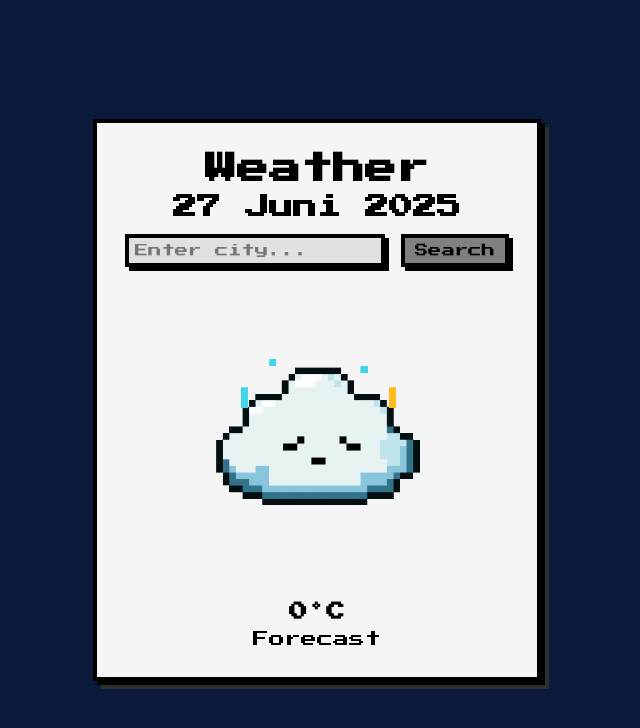
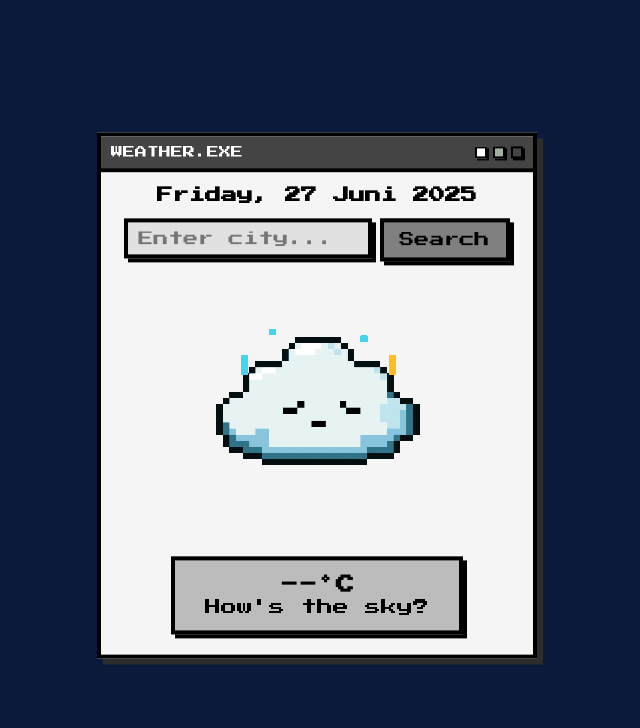
Before and after one commit to ahmadalfnsyh/WorkShop_Tugas_3-, a plain HTML site: page index.html in a window 1280 px wide. Shown: the whole page, without its empty margins (323-963 px from the left). Drawn offline with Linux system fonts and the light colour scheme.

Commit message:
update ui

```diff
--- a/index.html
+++ b/index.html
@@ -10,21 +10,37 @@
 </head>
 
 <body>
+  <div class="window">
+    <div class="title-bar">
+      <span>Weather.exe</span>
+      <div class="window-controls">
+        <div class="dot red"></div>
+        <div class="dot yellow"></div>
+        <div class="dot green"></div>
+      </div>
+    </div>
+
     <div class="container">
-    <h1>Weather</h1>
       <h2 id="date">Date</h2>
 
-    <div class="search-box">
+      <div class="row-box">
+        <div class="search-row">
           <input type="text" id="city-input" placeholder="Enter city..." />
           <button onclick="getWeather()">Search</button>
         </div>
+      </div>
 
       <div class="weather-display">
-      <img id="weather-icon"src="assets/cloudy.gif" alt="Default weather icon"/>
-      <h3 id="temp">0°C</h3>
-      <p id="description">Forecast</p>
+        <img id="weather-icon" src="assets/cloudy.gif" alt="Default weather icon"/>
+          <div class="label-box">
+            <h3 id="temp">--°C</h3>
+            <p id="description">How's the sky?</p>
           </div>
         </div>
+    </div>
+  </div>
+</body>
+
 
   <script src="script.js"></script>
 </body>
--- a/script.js
+++ b/script.js
@@ -64,9 +64,12 @@ function capitalize(text) {
 
 function updateDate() {
   const today = new Date();
+   const days = ["Sunday", "Monday", "Tuesday", "Wednesday", "Thursday", "Friday", "Saturday"];
+  const dayName = days[today.getDay()];
+
   const options = { day: 'numeric', month: 'long', year: 'numeric' };
   const formattedDate = today.toLocaleDateString('id-ID', options);
-  document.getElementById('date').innerText = formattedDate;
+  document.getElementById('date').innerText = `${dayName}, ${formattedDate}`;
 }
 
 updateDate();
--- a/styles.css
+++ b/styles.css
@@ -1,3 +1,7 @@
+* {
+    box-sizing: border-box;
+}
+
 body {
     background-color: grey;
     font-family: 'Press Start 2P', cursive;
@@ -8,6 +12,7 @@ body {
     justify-content: center;
     align-items: center;
     height: 100vh;
+    image-rendering: pixelated;
 }
 
 body.day {
@@ -18,35 +23,64 @@ body.night {
   background-color: #0b1a3a;
 }
 
-
 .container {
     background: whitesmoke;
-    width: 400px;
-    padding: 20px;
+    width: 100%;
+    padding: 10px;
     position: relative;
-    box-shadow: 4px 4px 0 #000, 8px 8px 0 #2d2d2d; /* Pixel border effect */
-    border: 4px solid #000;;
+    box-shadow: none;
+    border: none;
+    margin: 0;
+}
+
+.container h1:first-child {
+    margin-top: 0;
 }
 
 h1, h2, h3, p {
-    margin: 10px 0;
+    margin: 6px 0;
 }
 
+#date {
+  font-size: 16px; /* atur sesuai keinginan */
+  color: black;
+  margin-top: 5px;
+  margin-bottom: 15px;
+}
+
+
 .search-box {
-    margin: 15px 0;
+    margin: 20px 0;
+}
+
+.search-row {
+  display: flex;
+  justify-content: center;
+  gap: 8px;
+  width: 100%;
 }
 
 input {
-    padding: 6px;
+    padding: 10px;
+    height: 40px;
     font-family: 'Press Start 2P', cursive;
+    font-size: 15px;
     width: 60%;
     border: 4px solid #000;
     background: #e1e1e1;
     box-shadow: 4px 4px 0 #000;
 }
 
+.search-row {
+  display: flex;
+  justify-content: center;
+  gap: 8px;
+  width: 100%;
+}
+
 button {
-    padding: 6px 10px;
+    padding: 10px 16px;
+    font-size: 15px;
     font-family: 'Press Start 2P', cursive;
     background: grey        ;
     color: #000;
@@ -61,10 +95,84 @@ button:hover {
 
 .weather-display img {
     width: 300px;
-    height: 300px;
-    margin-top: 10px;
+    height: 280px;
+    margin-top: 5px;
 }
 
 .weather-display h2 {
     font-size: 24px;
 }
+
+.window {
+  border: 4px solid #000;
+  width: 440px;
+  background-color: white;
+  box-shadow: 6px 6px 0 #2d2d2d;
+  padding: 0;
+}
+
+.title-bar {
+  background-color: #444;
+  color: white;
+  display: flex;
+  justify-content: space-between;
+  align-items: center;
+  padding: 10px;
+  font-size: 12px;
+  text-transform: uppercase;
+  border-bottom: 4px solid #000;
+}
+
+.window-controls {
+  display: flex;
+  gap: 6px;
+}
+
+.dot {
+  width: 12px;
+  height: 12px;
+  border: 2px solid #000;
+  box-shadow: 2px 2px 0 #000;
+  image-rendering: pixelated;
+  box-shadow: 2px 2px 0 #000;
+}
+
+.red {
+  background-color: #ffff
+}
+
+.yellow {
+  background-color: #bcbc
+}
+
+.green {
+  background-color: #0000
+}
+
+
+.label-box {
+  background: #bcbcbc;
+  border: 4px solid #000;
+  padding: 10px;
+  box-shadow: 4px 4px 0 #000;
+  width: calc(65% + 16px + 8px); /* input + button + gap */
+  margin: 10px auto;
+  display: block;
+}
+
+.label-box h3, .label-box p {
+    margin: 5px 0;
+}
+
+@keyframes float {
+  0%, 100% {
+    transform: translateY(0px);
+  }
+  50% {
+    transform: translateY(-6px);
+  }
+}
+
+body {
+  animation: float 1.5s ease-in-out infinite;
+}
```
Lines whose indentation alone changed are shown as unchanged.
